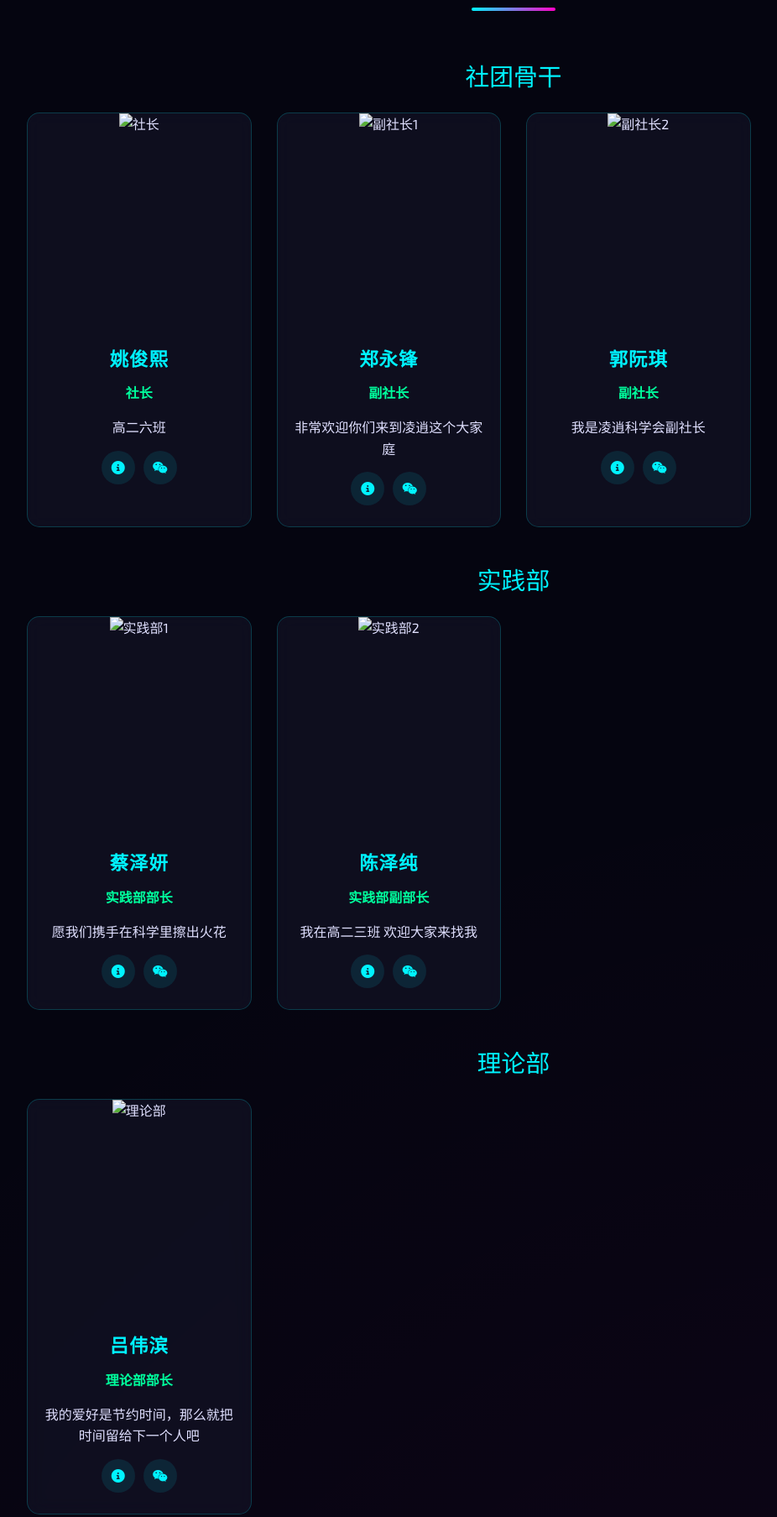
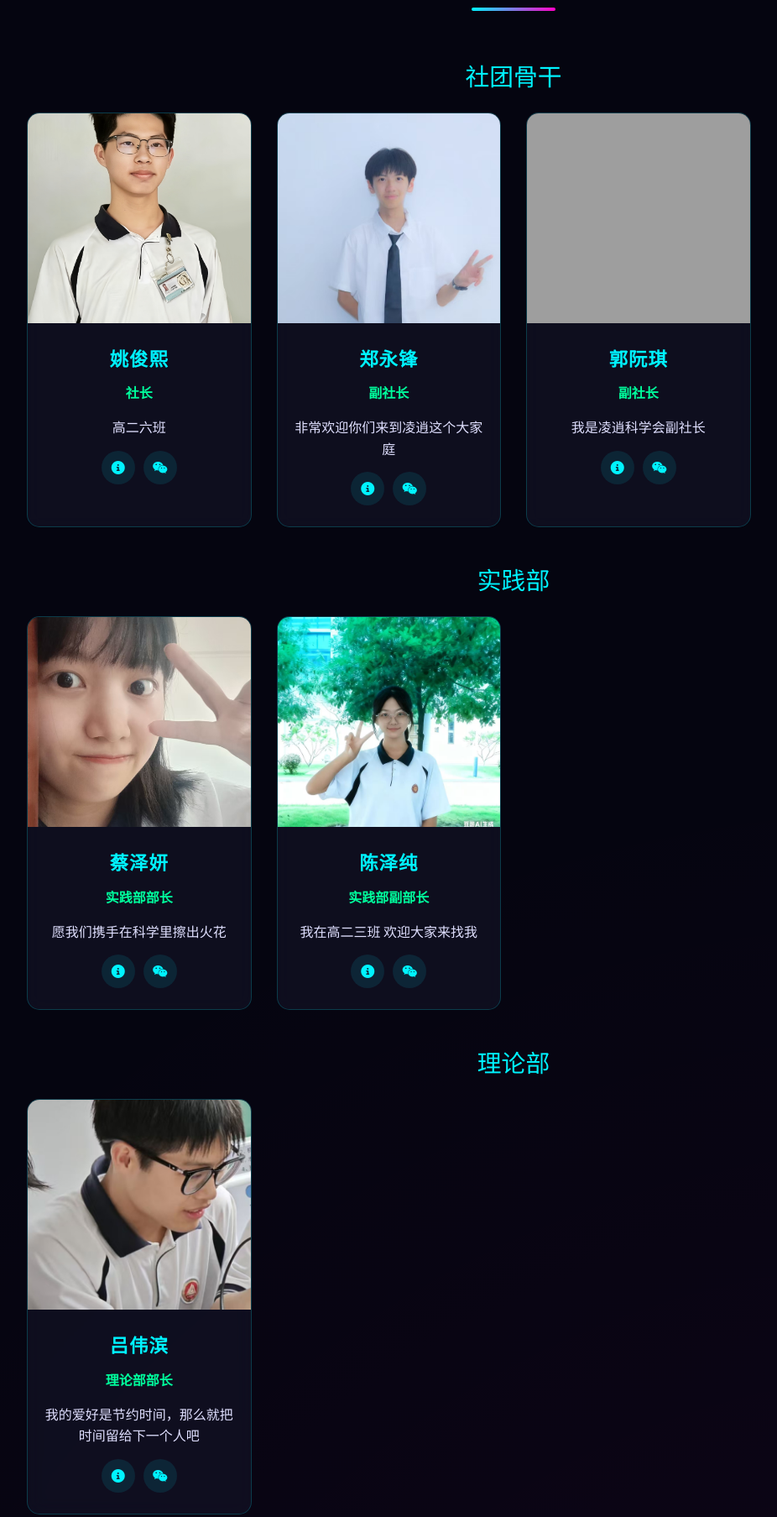
Before and after one commit to chenyehuan1234/lingxiao, a plain HTML site: page index.html in a window 1280 px wide. Shown: the part 5860-7667 px from the top of the page at 84% size, without its empty margins (28-954 px from the left). Drawn offline with Linux system fonts and the light colour scheme; the site is published under a folder, as on GitHub Pages, so addresses that start at the root find nothing.

Commit message:
Add files via upload

```diff
--- a/index.html
+++ b/index.html
@@ -1428,7 +1428,7 @@
             <div class="members-grid">
                 <div class="member-card">
                     <div class="member-image">
-                        <img src="/files/president.jpg" alt="社长">
+                        <img src="files/president.jpg" alt="社长">
                     </div>
                     <div class="member-info">
                         <h3>姚俊熙</h3>
@@ -1443,7 +1443,7 @@
 
                 <div class="member-card">
                     <div class="member-image">
-                        <img src="/files/vice_president1.jpg" alt="副社长1">
+                        <img src="files/vice_president1.jpg" alt="副社长1">
                     </div>
                     <div class="member-info">
                         <h3>郑永锋</h3>
@@ -1458,7 +1458,7 @@
 
                 <div class="member-card">
                     <div class="member-image">
-                        <img src="/files/vice_president2.jpg" alt="副社长2">
+                        <img src="files/vice_president2.jpg" alt="副社长2">
                     </div>
                     <div class="member-info">
                         <h3>郭阮琪</h3>
@@ -1476,7 +1476,7 @@
             <div class="members-grid">
                 <div class="member-card">
                     <div class="member-image">
-                        <img src="/files/practice_minister.png" alt="实践部1">
+                        <img src="files/practice_minister.png" alt="实践部1">
                     </div>
                     <div class="member-info">
                         <h3>蔡泽妍</h3>
@@ -1491,7 +1491,7 @@
 
                 <div class="member-card">
                     <div class="member-image">
-                        <img src="/files/vice_practice_minister.jpg" alt="实践部2">
+                        <img src="files/vice_practice_minister.jpg" alt="实践部2">
                     </div>
                     <div class="member-info">
                         <h3>陈泽纯</h3>
@@ -1510,7 +1510,7 @@
             <div class="members-grid">
                 <div class="member-card">
                     <div class="member-image">
-                        <img src="/files/theory_minister.png" alt="理论部">
+                        <img src="files/theory_minister.png" alt="理论部">
                     </div>
                     <div class="member-info">
                         <h3>吕伟滨</h3>
@@ -1530,7 +1530,7 @@
             <div class="members-grid">
                 <div class="member-card">
                     <div class="member-image">
-                        <img src="/files/design_minister.jpg" alt="设计部">
+                        <img src="files/design_minister.jpg" alt="设计部">
                     </div>
                     <div class="member-info">
                         <h3>王丽雯</h3>
@@ -1545,7 +1545,7 @@
 
                 <div class="member-card">
                     <div class="member-image">
-                        <img src="/files/vice_design_minister.jpg" alt="设计部">
+                        <img src="files/vice_design_minister.jpg" alt="设计部">
                     </div>
                     <div class="member-info">
                         <h3>辛炎書</h3>
@@ -1987,7 +1987,7 @@
             "dr_li": "dr_li_qr"
         };
         const qrCodePaths = {
-            "li_mingxuan": "files/3.jpg",
+            "li_mingxuan": "files/yjx.jpg",
             "zhang_yutong": "files/zyf.jpg",
             "wang_haoran": "files/grq.jpg",
             "chen_siyu": "files/czy.jpg",
```
Also changed, not shown: yjx.jpg (added).
